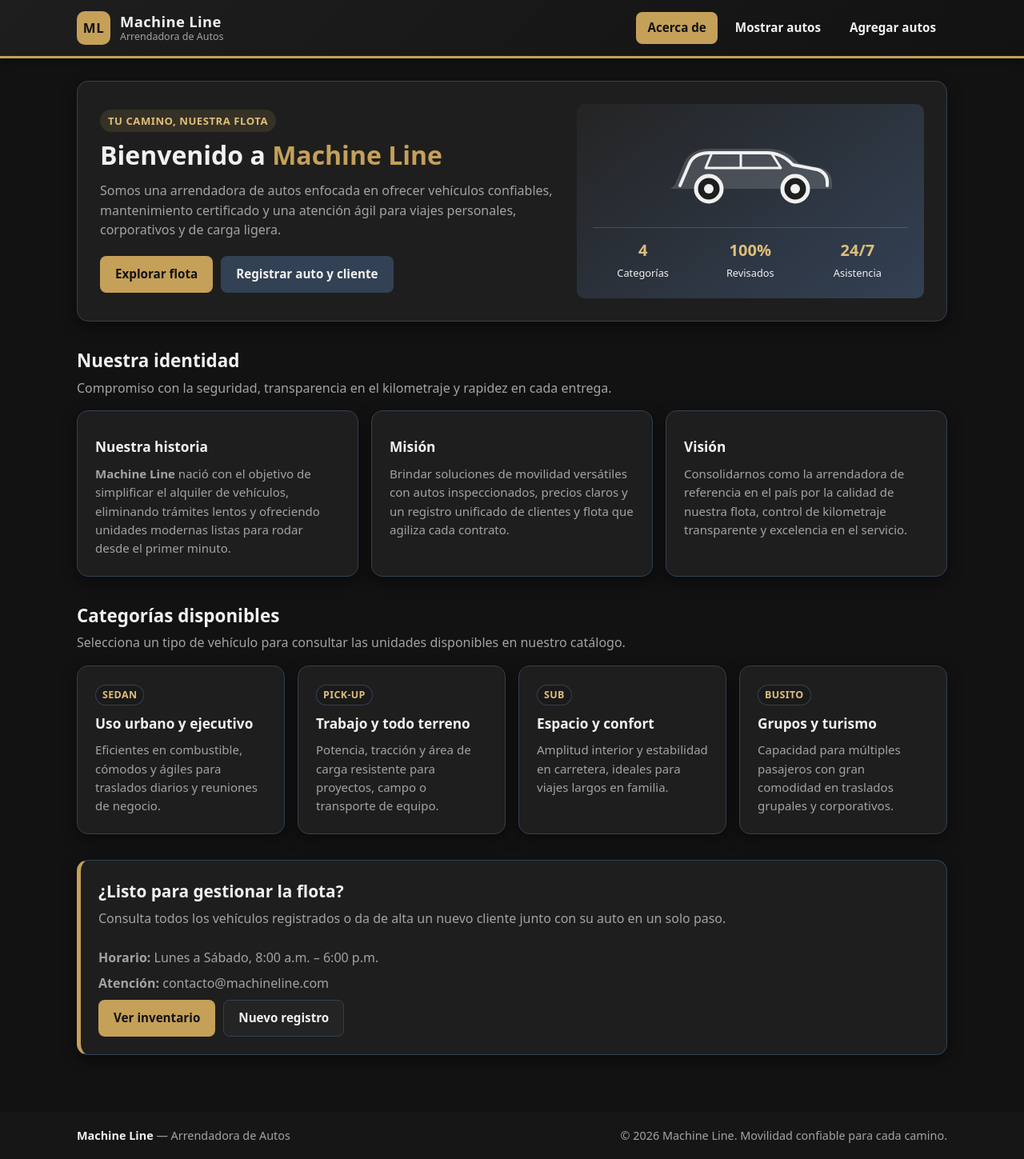
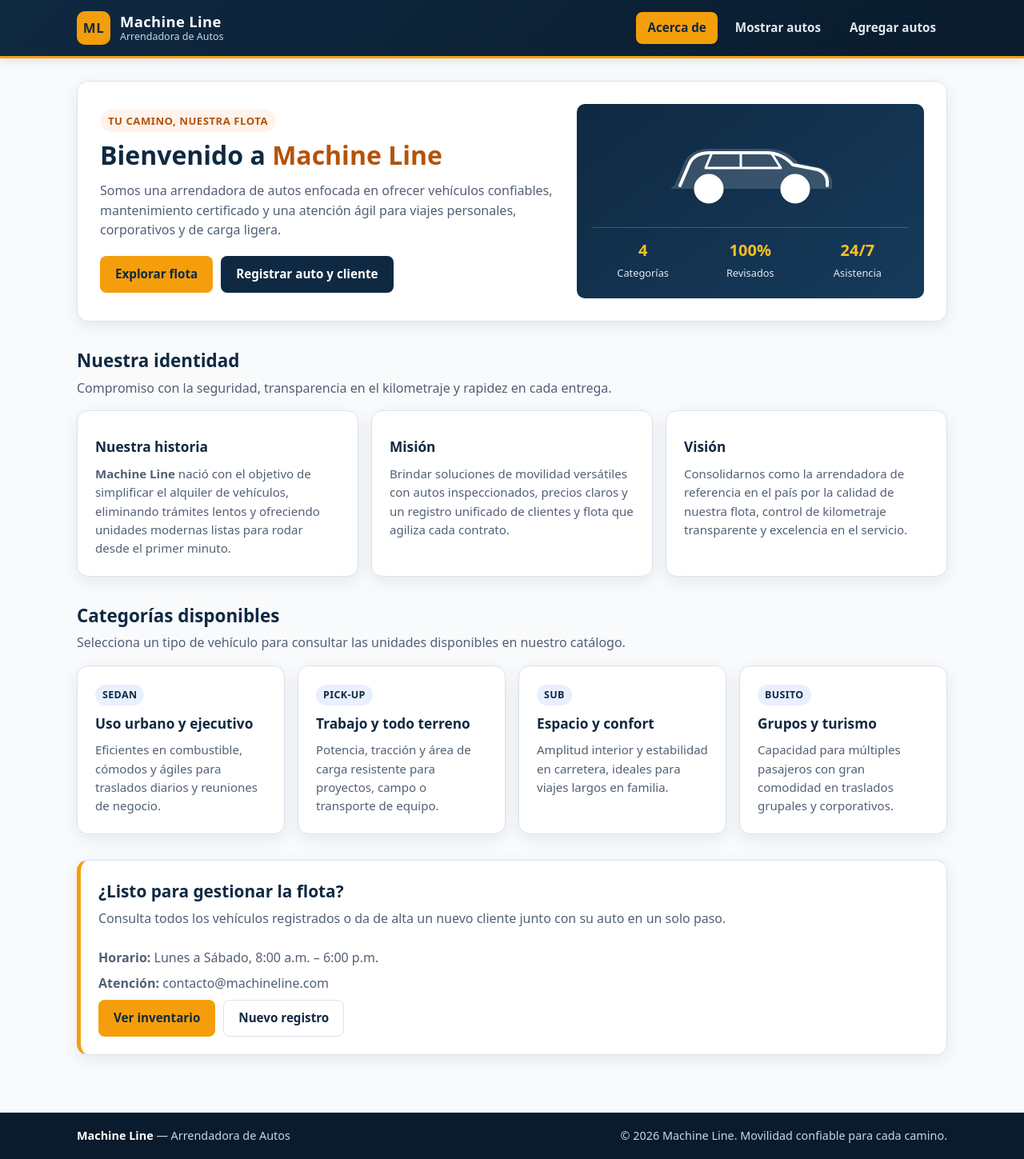
Before and after one commit to aaron-rm/ProyectoSemestralWEB, a PHP site: page /acerca.php in a window 1280 px wide. Shown: the whole page at 80% size. Run offline with PHP 8.4, Linux system fonts and the light colour scheme.

Commit message:
Vista: paleta estándar/masivo (fondo #F8FAFC, azul #0F2942, ámbar #F59E0B)

```diff
--- a/Vista/acerca.php
+++ b/Vista/acerca.php
@@ -25,9 +25,9 @@ include __DIR__ . '/layouts/header.php';
                 <path d="M32 82 L44 54 C48 46 57 41 69 41 L140 41 C154 41 164 46 173 56 L204 62 C211 64 216 70 216 77 L216 82" fill="none" stroke="currentColor" stroke-width="4" stroke-linecap="round" stroke-linejoin="round"/>
                 <path d="M72 41 L64 60 L158 60 L146 41" fill="none" stroke="currentColor" stroke-width="3" stroke-linejoin="round"/>
                 <line x1="108" y1="41" x2="108" y2="60" stroke="currentColor" stroke-width="3"/>
-                <circle cx="68" cy="86" r="16" fill="var(--color-superficie)" stroke="currentColor" stroke-width="5"/>
+                <circle cx="68" cy="86" r="16" fill="#ffffff" stroke="currentColor" stroke-width="5"/>
                 <circle cx="68" cy="86" r="6" fill="currentColor"/>
-                <circle cx="176" cy="86" r="16" fill="var(--color-superficie)" stroke="currentColor" stroke-width="5"/>
+                <circle cx="176" cy="86" r="16" fill="#ffffff" stroke="currentColor" stroke-width="5"/>
                 <circle cx="176" cy="86" r="6" fill="currentColor"/>
             </svg>
             <div class="metricas-hero">
--- a/Vista/css/estilos.css
+++ b/Vista/css/estilos.css
@@ -1,32 +1,22 @@
 :root {
-    color-scheme: dark;
-    --color-primario: #121212;
-    --color-primario-oscuro: #0c0c0c;
-    --color-secundario: #334155;
-    --color-secundario-hover: #475569;
-    --color-acento: #C5A059;
-    --color-acento-hover: #d4b16a;
-    --color-acento-claro: #DFBE7A;
-    --color-acento-focus: rgba(197, 160, 89, 0.28);
-    --color-texto-acento: #121212;
-    --color-fondo: #121212;
-    --color-superficie: #1e1e1e;
-    --color-superficie-suave: #1a1a1a;
-    --color-superficie-elevada: #242424;
-    --color-superficie-oscura: #161616;
-    --color-texto: #f1f1f1;
-    --color-texto-suave: #a3a3a3;
-    --color-borde: #334155;
-    --color-borde-sutil: rgba(241, 241, 241, 0.16);
-    --color-etiqueta-fondo: rgba(197, 160, 89, 0.14);
-    --color-editar: #334155;
-    --color-editar-hover: #475569;
-    --color-eliminar: #b91c1c;
-    --color-eliminar-hover: #991b1b;
+    --color-primario: #0f2942;
+    --color-primario-oscuro: #091b2c;
+    --color-acento: #f59e0b;
+    --color-acento-hover: #d97706;
+    --color-acento-texto: #b45309; /* ámbar legible sobre fondo claro */
+    --color-fondo: #f8fafc;
+    --color-superficie: #ffffff;
+    --color-superficie-suave: #f8fafc;
+    --color-texto: #1e293b;
+    --color-texto-suave: #526075;
+    --color-borde: #dbe3ec;
+    --color-editar: #1d4ed8;
+    --color-editar-hover: #1e40af;
+    --color-eliminar: #dc2626;
+    --color-eliminar-hover: #b91c1c;
     --radio-md: 10px;
     --radio-lg: 14px;
-    --sombra-suave: 0 6px 20px rgba(0, 0, 0, 0.45);
-    --sombra-header: 0 2px 12px rgba(0, 0, 0, 0.5);
+    --sombra-suave: 0 6px 20px rgba(15, 41, 66, 0.08);
     --ancho-max: 1120px;
 }
 
@@ -73,10 +63,10 @@ a {
 
 /* Header y Navegación */
 .site-header {
-    background: linear-gradient(135deg, var(--color-superficie) 0%, var(--color-primario) 100%);
-    color: var(--color-texto);
+    background: linear-gradient(135deg, var(--color-primario) 0%, var(--color-primario-oscuro) 100%);
+    color: #ffffff;
     border-bottom: 3px solid var(--color-acento);
-    box-shadow: var(--sombra-header);
+    box-shadow: 0 2px 12px rgba(0, 0, 0, 0.12);
 }
 
 .header-contenido {
@@ -100,7 +90,7 @@ a {
     height: 42px;
     border-radius: 10px;
     background-color: var(--color-acento);
-    color: var(--color-texto-acento);
+    color: var(--color-primario);
     font-weight: 800;
     font-size: 1.05rem;
     letter-spacing: 0.04em;
@@ -123,7 +113,7 @@ a {
 
 .logo-texto small {
     font-size: 0.78rem;
-    color: var(--color-texto-suave);
+    color: #cbd5e1;
 }
 
 .nav-lista {
@@ -141,19 +131,19 @@ a {
     border-radius: 8px;
     font-weight: 600;
     font-size: 0.95rem;
-    color: var(--color-texto);
+    color: #e2e8f0;
     transition: background-color 0.2s ease, color 0.2s ease;
 }
 
 .nav-enlace:hover,
 .nav-enlace:focus-visible {
-    background-color: var(--color-secundario);
-    color: var(--color-texto);
+    background-color: rgba(255, 255, 255, 0.14);
+    color: #ffffff;
 }
 
 .nav-enlace.activo {
     background-color: var(--color-acento);
-    color: var(--color-texto-acento);
+    color: var(--color-primario);
 }
 
 /* Contenido principal */
@@ -182,7 +172,7 @@ a {
 
 .btn-primario {
     background-color: var(--color-acento);
-    color: var(--color-texto-acento);
+    color: var(--color-primario);
 }
 
 .btn-primario:hover,
@@ -191,25 +181,25 @@ a {
 }
 
 .btn-secundario {
-    background-color: var(--color-secundario);
-    color: var(--color-texto);
+    background-color: var(--color-primario);
+    color: #ffffff;
 }
 
 .btn-secundario:hover,
 .btn-secundario:focus-visible {
-    background-color: var(--color-secundario-hover);
+    background-color: var(--color-primario-oscuro);
 }
 
 .btn-borde {
-    background-color: var(--color-superficie-elevada);
-    color: var(--color-texto);
+    background-color: var(--color-superficie);
+    color: var(--color-primario);
     border-color: var(--color-borde);
 }
 
 .btn-borde:hover,
 .btn-borde:focus-visible {
-    background-color: var(--color-secundario);
-    border-color: var(--color-acento);
+    background-color: var(--color-superficie-suave);
+    border-color: var(--color-primario);
 }
 
 .btn-sm {
@@ -297,8 +287,8 @@ a {
     display: inline-block;
     padding: 4px 10px;
     border-radius: 999px;
-    background-color: var(--color-etiqueta-fondo);
-    color: var(--color-acento-claro);
+    background-color: #fff3eb;
+    color: var(--color-acento-texto);
     font-size: 0.82rem;
     font-weight: 700;
     text-transform: uppercase;
@@ -310,11 +300,11 @@ a {
     margin: 0 0 12px;
     font-size: 2rem;
     line-height: 1.2;
-    color: var(--color-texto);
+    color: var(--color-primario);
 }
 
 .hero h1 span {
-    color: var(--color-acento);
+    color: var(--color-acento-texto);
 }
 
 .hero-descripcion {
@@ -330,8 +320,8 @@ a {
 }
 
 .tarjeta-resumen-flota {
-    background: linear-gradient(145deg, var(--color-superficie-elevada) 0%, var(--color-secundario) 100%);
-    color: var(--color-texto);
+    background: linear-gradient(145deg, var(--color-primario) 0%, #163b5c 100%);
+    color: #ffffff;
     border-radius: var(--radio-md);
     padding: 20px;
 }
@@ -340,7 +330,7 @@ a {
     width: 100%;
     max-width: 240px;
     margin: 0 auto 14px;
-    color: var(--color-texto);
+    color: #ffffff;
 }
 
 .metricas-hero {
@@ -349,18 +339,18 @@ a {
     gap: 8px;
     text-align: center;
     padding-top: 12px;
-    border-top: 1px solid var(--color-borde-sutil);
+    border-top: 1px solid rgba(255, 255, 255, 0.2);
 }
 
 .metricas-hero strong {
     display: block;
     font-size: 1.25rem;
-    color: var(--color-acento-claro);
+    color: #fbbf24;
 }
 
 .metricas-hero span {
     font-size: 0.8rem;
-    color: var(--color-texto);
+    color: #e2e8f0;
 }
 
 .seccion-bloque {
@@ -374,7 +364,7 @@ a {
 .encabezado-seccion h2 {
     margin: 0 0 4px;
     font-size: 1.4rem;
-    color: var(--color-texto);
+    color: var(--color-primario);
 }
 
 .encabezado-seccion p {
@@ -398,7 +388,7 @@ a {
 .tarjeta h3 {
     margin: 10px 0 8px;
     font-size: 1.08rem;
-    color: var(--color-texto);
+    color: var(--color-primario);
 }
 
 .tarjeta p {
@@ -427,9 +417,8 @@ a {
 }
 
 .badge-modelo {
-    background-color: var(--color-superficie-suave);
-    color: var(--color-acento-claro);
-    box-shadow: inset 0 0 0 1px var(--color-borde);
+    background-color: #e8f0fe;
+    color: var(--color-primario);
 }
 
 .panel-contacto {
@@ -449,7 +438,7 @@ a {
 .panel-contacto h2 {
     margin: 0 0 6px;
     font-size: 1.3rem;
-    color: var(--color-texto);
+    color: var(--color-primario);
 }
 
 .panel-contacto p {
@@ -670,8 +640,8 @@ a {
 
 /* Footer */
 .site-footer {
-    background-color: var(--color-superficie-oscura);
-    color: var(--color-texto-suave);
+    background-color: var(--color-primario-oscuro);
+    color: #cbd5e1;
     padding: 18px 0;
     margin-top: auto;
     font-size: 0.9rem;
@@ -690,7 +660,7 @@ a {
 }
 
 .footer-marca strong {
-    color: var(--color-texto);
+    color: #ffffff;
 }
 
 /* Responsivo */
```
Also changed, not shown: other parts of Vista/css/estilos.css (+14 -33 lines).
